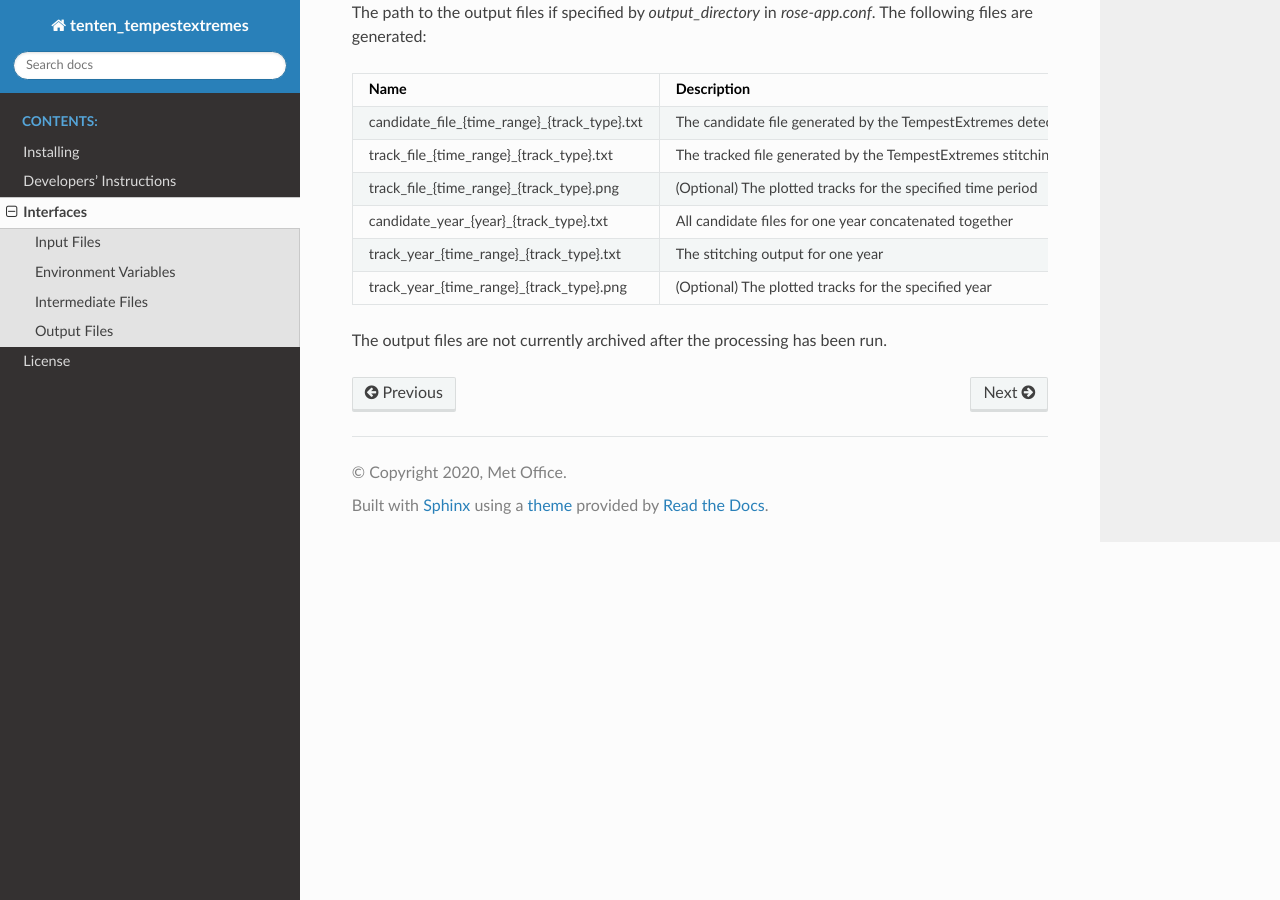
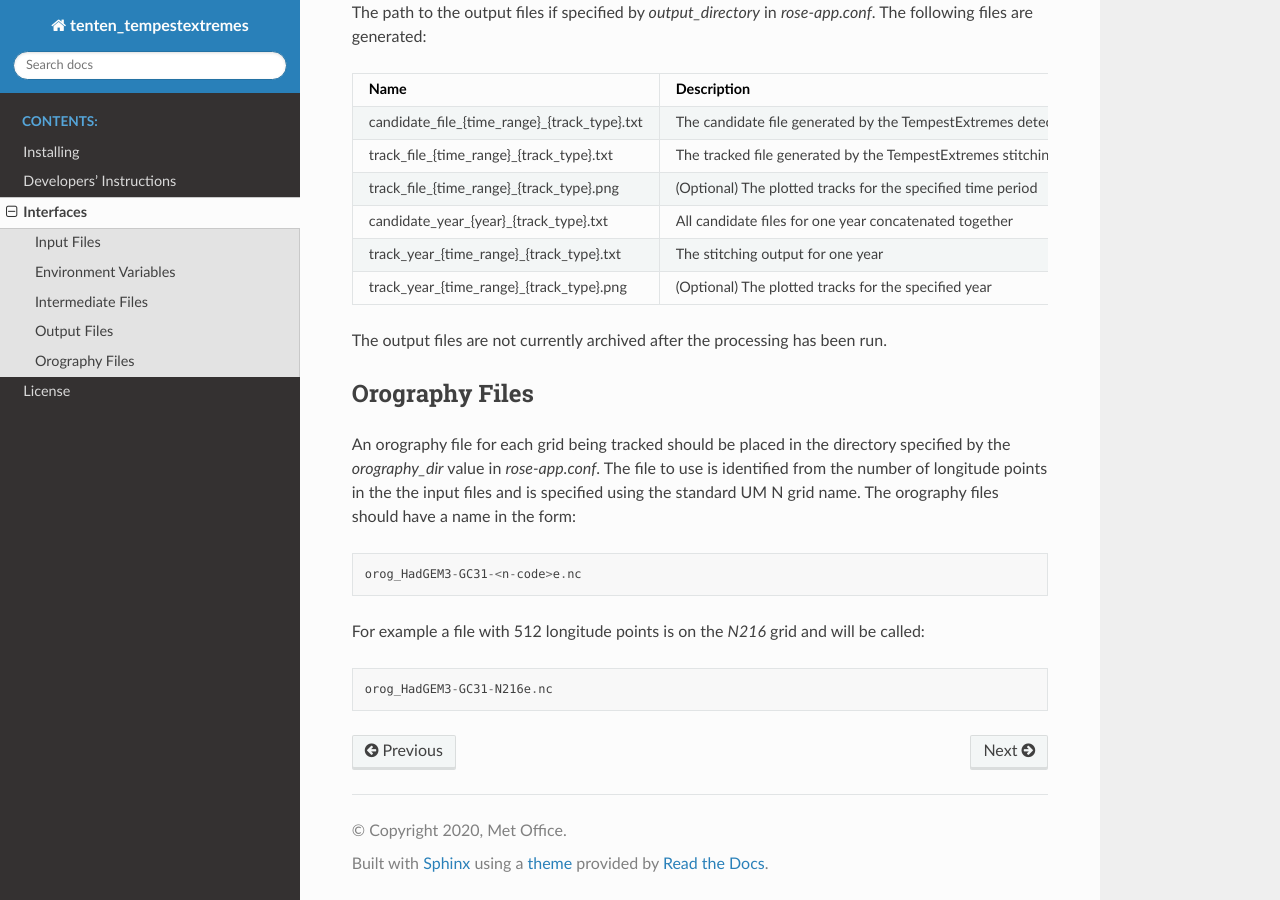
Before and after one commit to MetOffice/inline_model_metrics, a Sphinx documentation site: the page built from docs/source/Interface.rst, in a window 1280 px wide and 900 px high, scrolled down 3052 px. Built offline with Sphinx 7.4.7 and the Read the Docs theme 2.0.0, drawn with Linux system fonts in a browser that asks for light colours.

Commit message:
Orography file chosen from grid

```diff
--- a/docs/source/Interface.rst
+++ b/docs/source/Interface.rst
@@ -88,3 +88,19 @@ The following files are generated:
 +----------------------------------------------+---------------------------------------------------------------+
 
 The output files are not currently archived after the processing has been run.
+
+Orography Files
+###############
+
+An orography file for each grid being tracked should be placed in the directory
+specified by the `orography_dir` value in `rose-app.conf`. The file to use is
+identified from the number of longitude  points in the the input files and is
+specified using the standard UM N grid name. The orography files should have a
+name in the form::
+
+    orog_HadGEM3-GC31-<n-code>e.nc
+
+For example a file with 512 longitude points is on the `N216` grid and will be
+called::
+
+    orog_HadGEM3-GC31-N216e.nc
```
Also changed, not shown: 3 other files.
